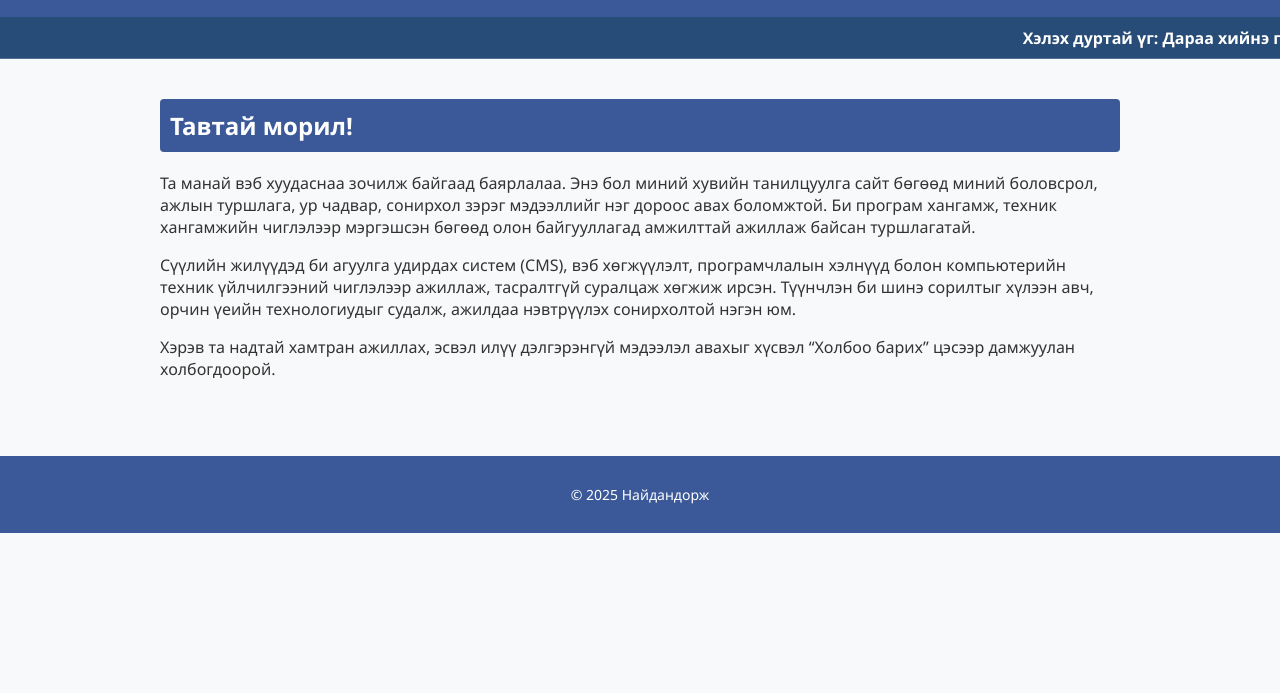
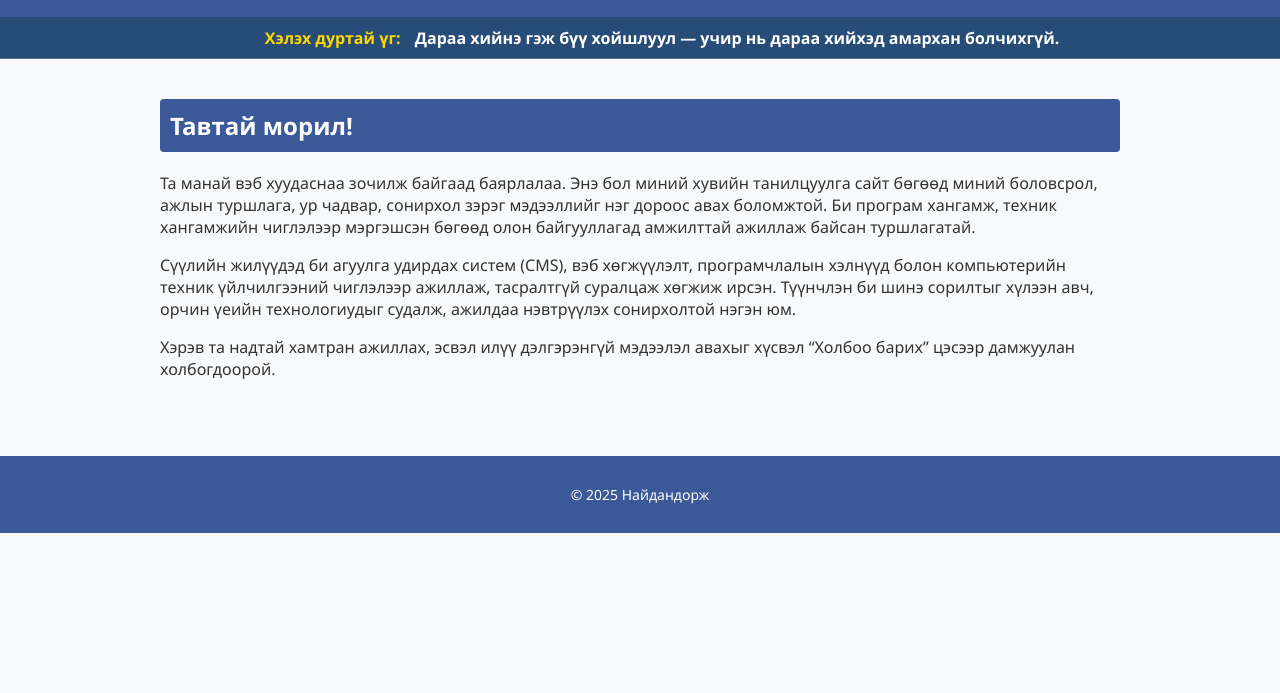
Before and after one commit to Naidandorj/My_new_web, a plain HTML site: page index.html in a window 1280 px wide. Shown: the part 107-800 px from the top of the page. Drawn offline with Linux system fonts and the light colour scheme.

Commit message:
Update style.css
ursdagyg uurchluw

```diff
--- a/style.css
+++ b/style.css
@@ -96,19 +96,21 @@ footer {
   box-shadow: inset 0 -1px 0 rgba(255,255,255,0.2);
   font-weight: bold;
   font-size: 16px;
-  text-align: left;
+}
+
+.scrolling-banner span.label {
+  color: #FFD700; /* Алтан шар өнгө */
+  font-weight: bold;
+  margin-right: 10px;
 }
 
 .scrolling-banner::before {
-  content: attr(data-text);
-  display: inline-block;
-  padding-left: 100%;
-  animation: scrollText 15s linear infinite;
+  content: "";
 }
 
 @keyframes scrollText {
   0% {
-    transform: translateX(0%);
+    transform: translateX(100%);
   }
   100% {
     transform: translateX(-100%);
```
